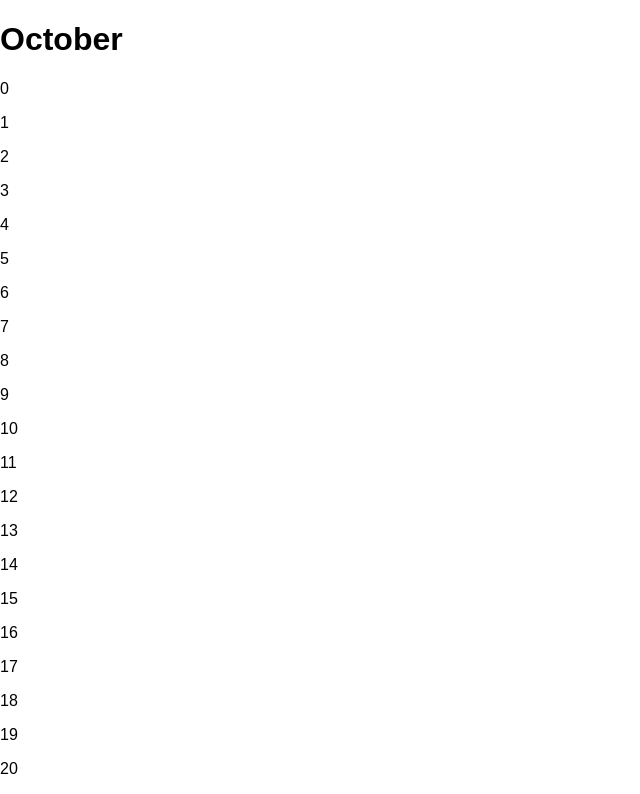
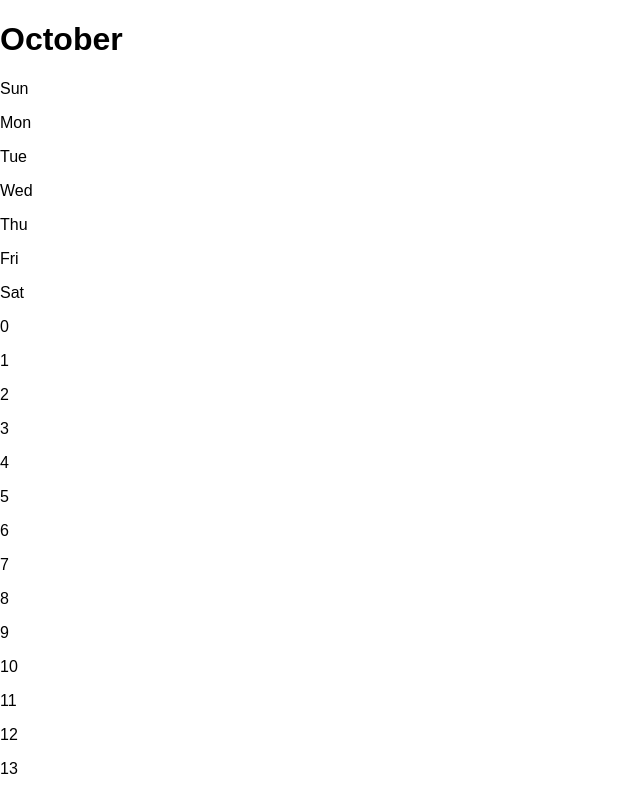
Before and after one commit to jsullivan5/calendar, a React (Create React App) app: page / in a window 1280 px wide. Shown: the top 794 px of the page, without its empty margins (0-640 px from the left). Built offline with nearby package versions, Linux system fonts and the light colour scheme.

Commit message:
Add DayHeaders component to Header component

```diff
--- /dev/null
+++ b/src/components/DayHeaders.js
@@ -0,0 +1,15 @@
+import React from 'react';
+
+const DayHeaders = () => (
+  <div className="grid">
+    <p>Sun</p>
+    <p>Mon</p>
+    <p>Tue</p>
+    <p>Wed</p>
+    <p>Thu</p>
+    <p>Fri</p>
+    <p>Sat</p>
+  </div>
+);
+
+export default DayHeaders;
--- a/src/components/Header.js
+++ b/src/components/Header.js
@@ -1,9 +1,12 @@
 import React from 'react';
+import DayHeaders from './DayHeaders';
+
 import './styles/App.css';
 
 const Header = () => (
   <header>
     <h1>October</h1>
+    <DayHeaders />
   </header>
 );
 
```
